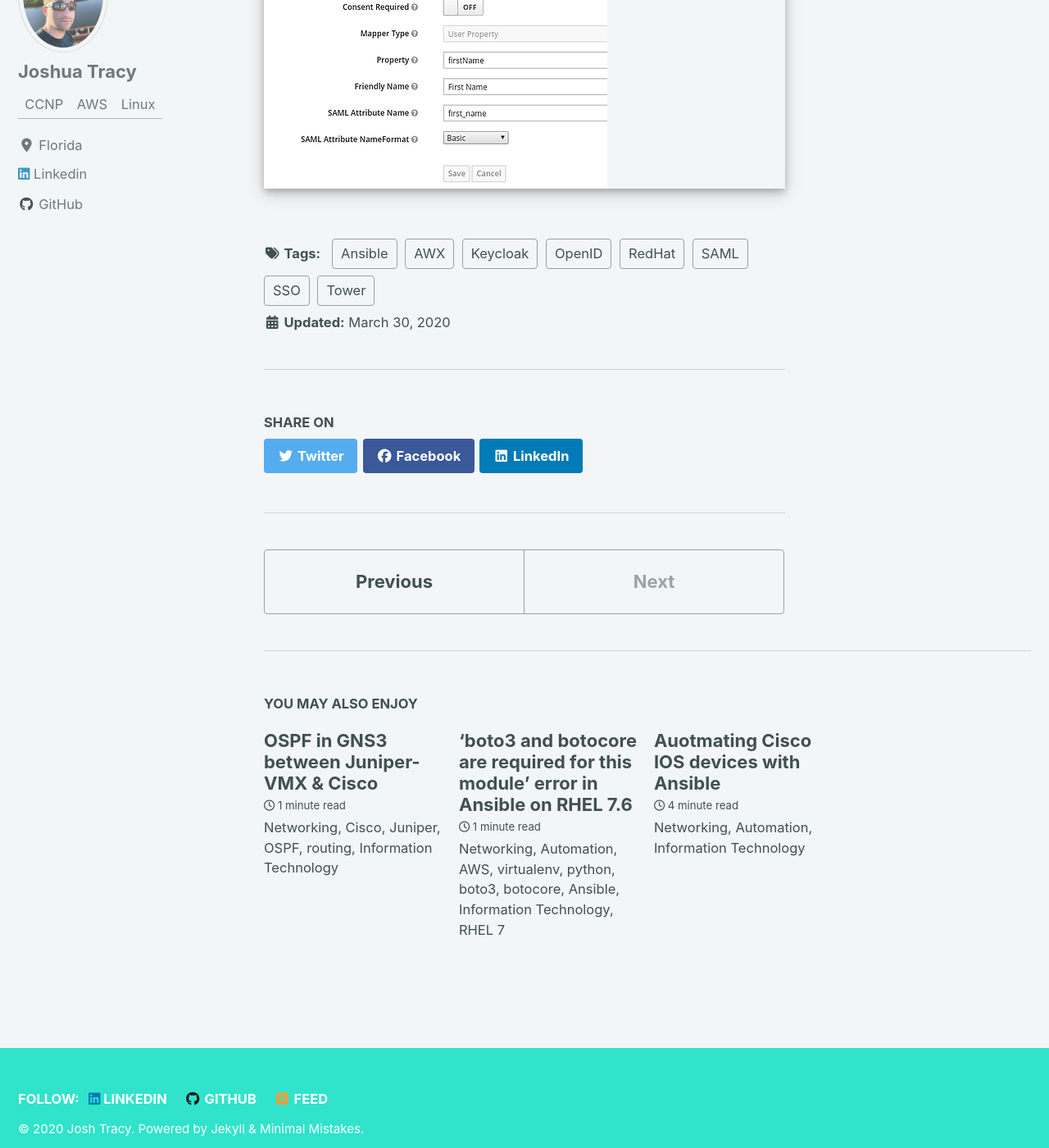
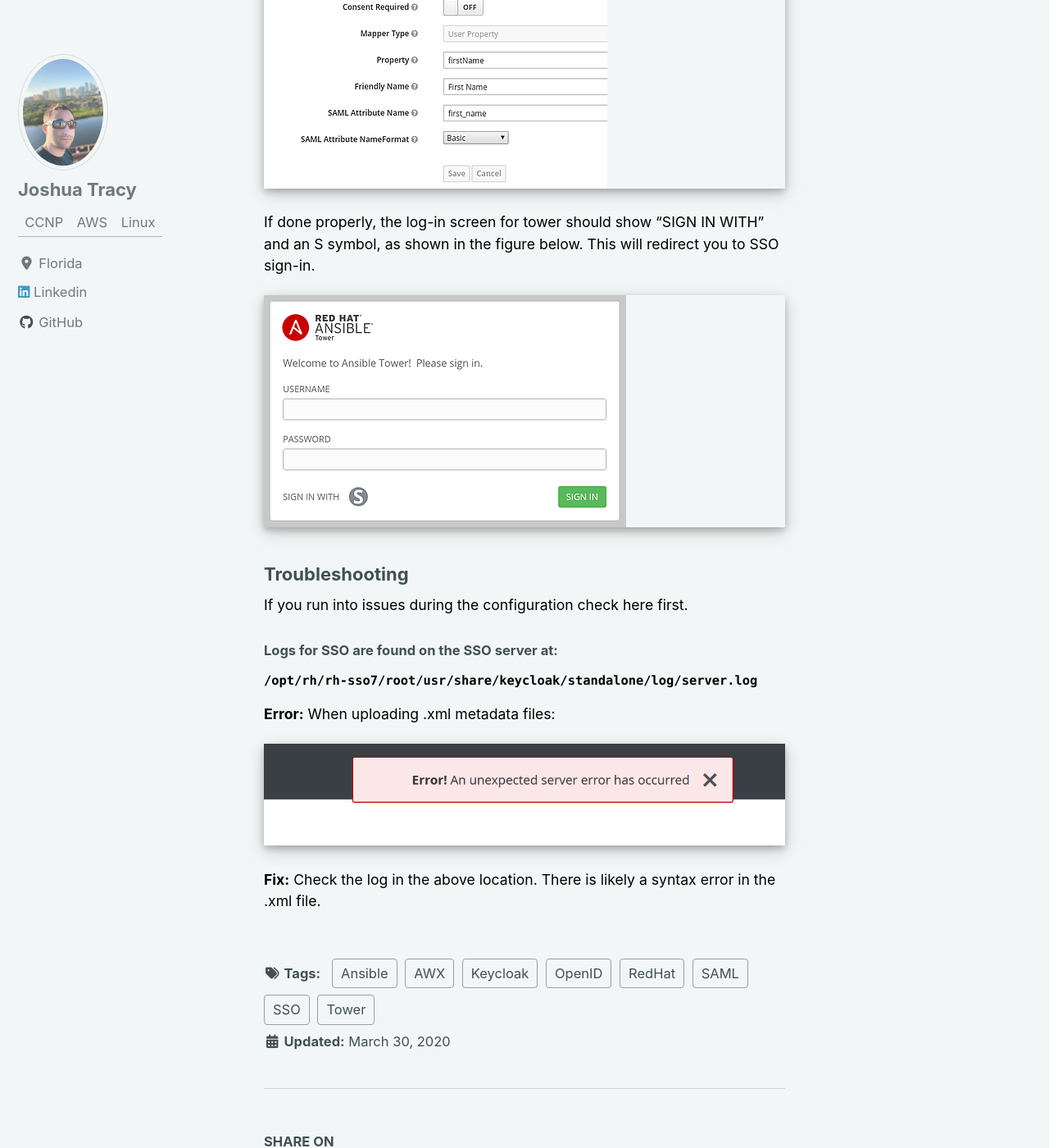
Before and after one commit to Josh-Tracy/Josh-Tracy.github.io, a Jekyll site: the page built from _posts/2020-03-30-Ansible_Tower_RedHatSSO.md, in a window 1280 px wide and 1400 px high, scrolled down 6480 px. Shown: the whole window at 82% size. Built offline with Jekyll 4.4.1, drawn with Linux system fonts in a browser that asks for light colours; cached includes are drawn as plain includes; nearby versions of some CDN libraries.

Commit message:
creating page

```diff
--- a/_posts/2020-03-30-Ansible_Tower_RedHatSSO.md
+++ b/_posts/2020-03-30-Ansible_Tower_RedHatSSO.md
@@ -207,3 +207,28 @@
 {:refdef: style="box-shadow: 0 4px 8px 0 rgba(0, 0, 0, 0.2), 0 6px 20px 0 rgba(0, 0, 0, 0.19);"}
 ![My Image]({{ site.baseimg }}/images/firstname.png)
 {: refdef}
+
+If done properly, the log-in screen for tower should show “SIGN IN WITH” and an S symbol, as shown in the figure below. This will redirect you to SSO sign-in.
+{: style="color:black; font-size: 80%;"}
+
+{:refdef: style="box-shadow: 0 4px 8px 0 rgba(0, 0, 0, 0.2), 0 6px 20px 0 rgba(0, 0, 0, 0.19);"}
+![My Image]({{ site.baseimg }}/images/signinwith.png)
+{: refdef}
+
+### Troubleshooting
+If you run into issues during the configuration check here first.
+{: style="color:black; font-size: 80%;"}
+
+#### Logs for SSO are found on the SSO server at:
+<pre><b>/opt/rh/rh-sso7/root/usr/share/keycloak/standalone/log/server.log</b></pre>
+{: style="color:black; font-size: 70%;"}
+
+<b>Error:</b> When uploading .xml metadata files:
+{: style="color:black; font-size: 80%;"}
+
+{:refdef: style="box-shadow: 0 4px 8px 0 rgba(0, 0, 0, 0.2), 0 6px 20px 0 rgba(0, 0, 0, 0.19);"}
+![My Image]({{ site.baseimg }}/images/error.png)
+{: refdef}
+
+<b>Fix:</b> Check the log in the above location. There is likely a syntax error in the .xml file.
+{: style="color:black; font-size: 80%;"}
```
Also changed, not shown: images/error.png (added), images/signinwith.png (added).
